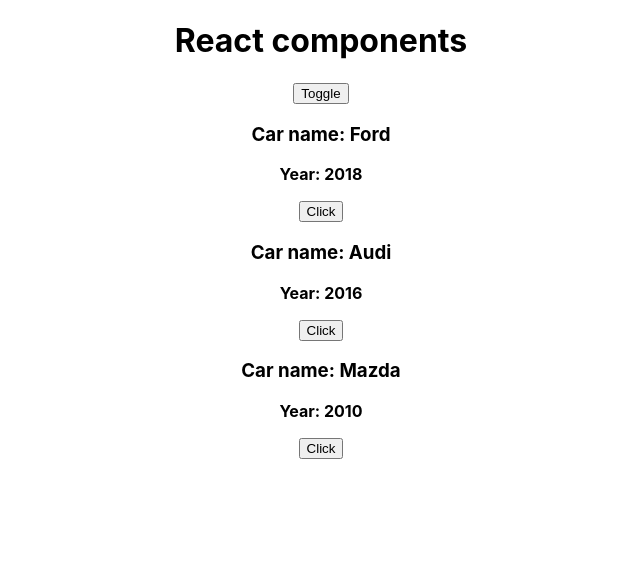
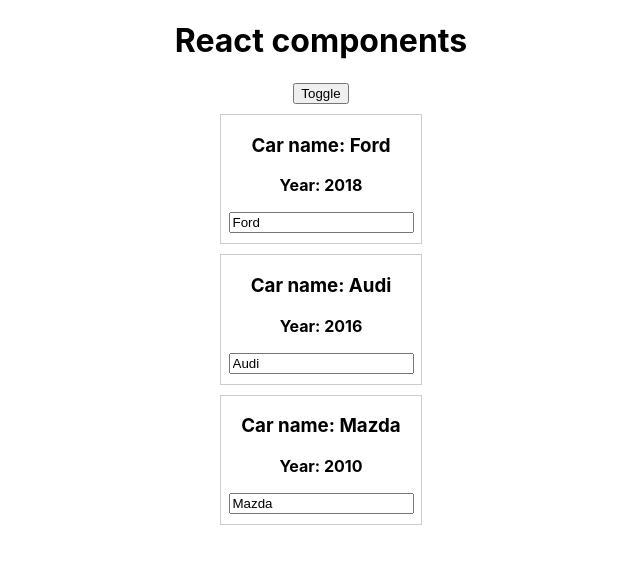
Before and after one commit to chaikovskyit/react-express, a React (Create React App) app: page / in a window 1280 px wide. Both pictures are taken after a click on the button "Toggle". Shown: the top 564 px of the page, without its empty margins (319-959 px from the left). Built offline with nearby package versions, Linux system fonts and the light colour scheme.

Commit message:
work with array

```diff
--- a/src/App.js
+++ b/src/App.js
@@ -19,6 +19,17 @@
 		});
 	};
 
+	onChangeName(name, index) {
+		console.log(name, index);
+		const car = this.state.cars[index];
+		car.name = name;
+		const cars = [...this.state.cars];
+		cars[index] = car;
+		this.setState({
+			cars: cars,
+		});
+	}
+
 	toggleCarsHandler = () => {
 		this.setState({
 			showCars: !this.state.showCars,
@@ -39,7 +50,7 @@
 						key={index}
 						name={car.name}
 						year={car.year}
-						onChangeTitle={() => this.changeTitleHandler(car.name)}
+						onChangeName={(event) => this.onChangeName(event.target.value, index)}
 					/>
 				);
 			});
--- a/src/Car/Car.jsx
+++ b/src/Car/Car.jsx
@@ -1,11 +1,22 @@
 import React from 'react';
 
 export default (props) => (
-	<div>
+	<div
+		style={{
+			border: '1px solid #ccc',
+
+			width: '200px',
+			margin: '0 auto',
+			marginBottom: '10px',
+			marginTop: '10px',
+			paddingBottom: '10px',
+		}}
+	>
 		<h3>Car name: {props.name}</h3>
 		<p>
 			<strong>Year: {props.year}</strong>
 		</p>
-		<button onClick={props.onChangeTitle}>Click</button>
+		<input type='text' onChange={props.onChangeName} value={props.name} />
+		{/* <button onClick={props.onChangeTitle}>Click</button> */}
 	</div>
 );
```
